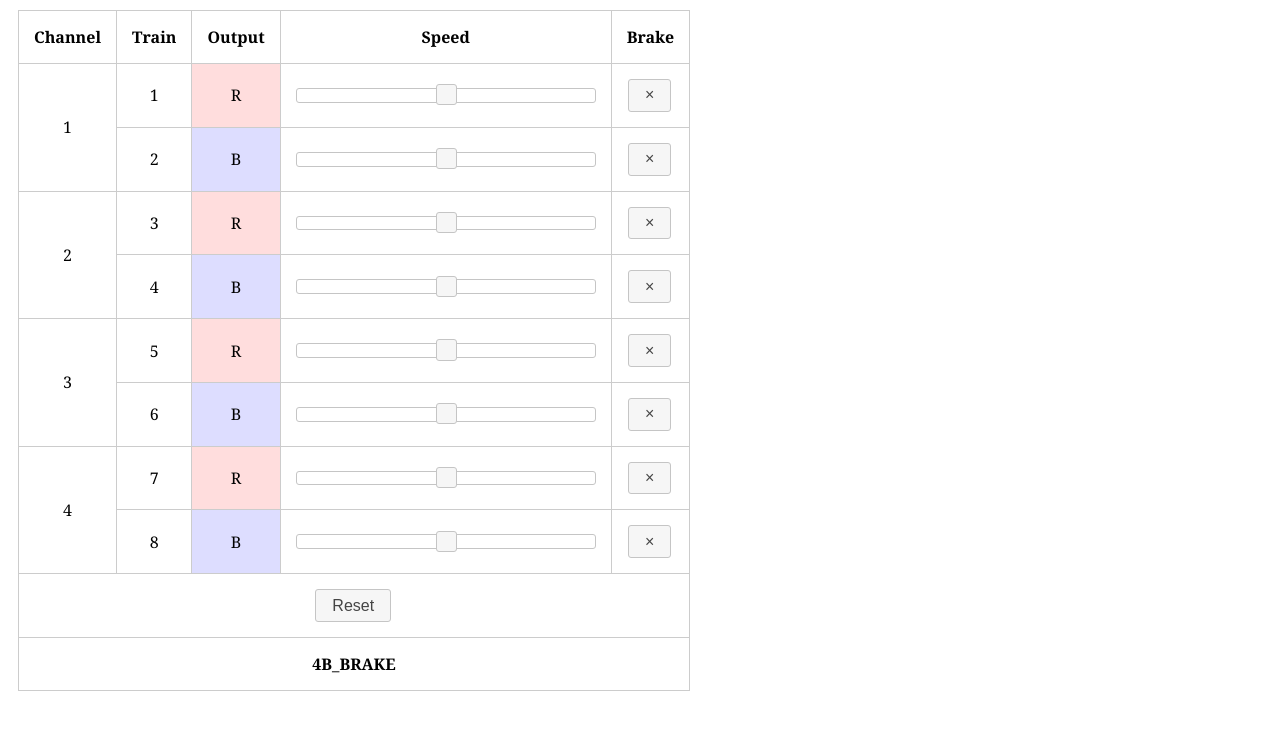
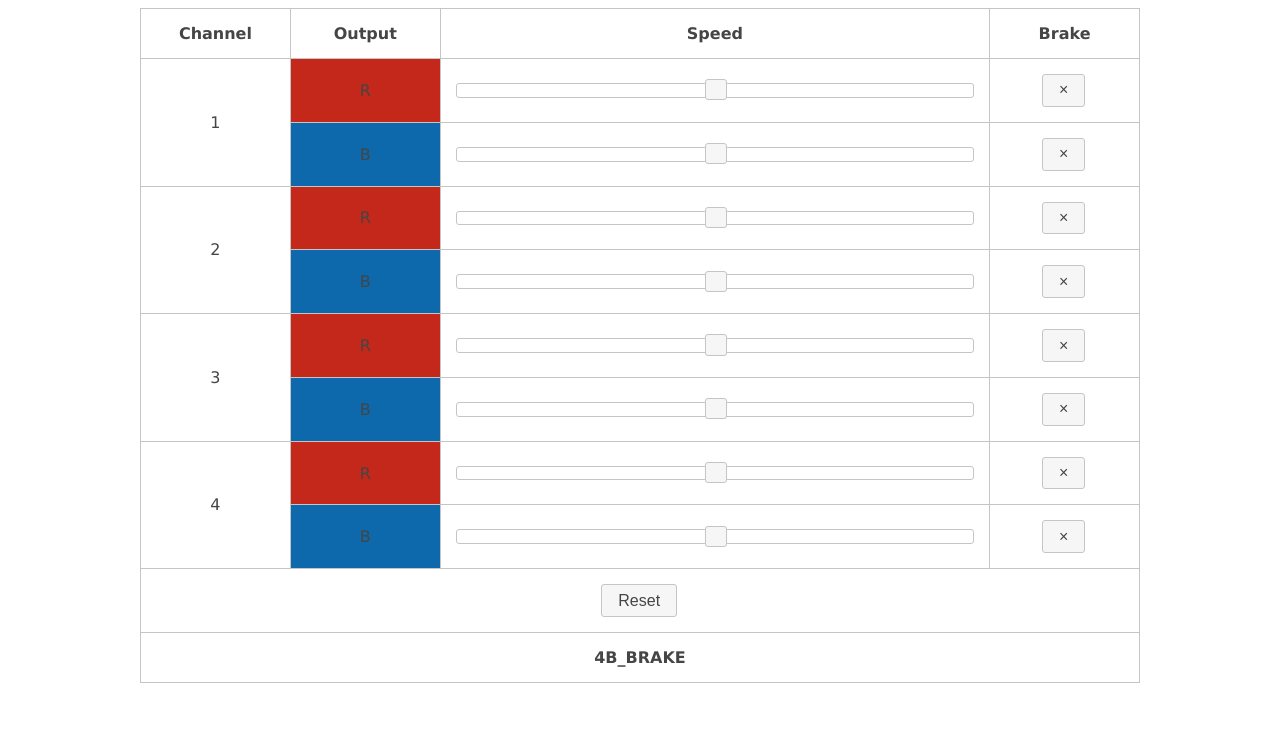
Before and after one commit to braek/legoirblaster, a Flask app: page / in a window 1280 px wide. Shown: the top 730 px of the page. Run offline with Flask 2, Linux system fonts and the light colour scheme; some libraries are stand-ins or nearby versions.

Commit message:
Improved layout

```diff
--- a/legotraincontroller/static/default.css
+++ b/legotraincontroller/static/default.css
@@ -1,16 +1,30 @@
 * {
-    font-family: Georgia;
+    font-family: Verdana;
     font-size: 1em;
+    color: #454545;
+}
+#page {
+    margin: 0 auto 0 auto;
+    max-width: 1000px;
+}
+.channel {
+    width: 15%;
+}
+.output {
+    width: 15%;
 }
 .speed {
-    width: 300px;
+    width: 55%;
+}
+.brake {
+    width: 15%;
 }
 table {
-    margin: 10px
+    width: 100%;
 }
 table, th, td {
     border-collapse: collapse;
-    border: 1px solid #ccc;
+    border: 1px solid #c5c5c5;
     cursor: default;
 }
 th, td {
@@ -18,8 +32,8 @@ th, td {
     text-align: center;
 }
 td.r {
-    background-color: #fdd;
+    background-color: #C4281B;
 }
 td.b {
-    background-color: #ddf;
+    background-color: #0D69AB;
 }
--- a/legotraincontroller/templates/index.html
+++ b/legotraincontroller/templates/index.html
@@ -48,11 +48,11 @@ $(function(){
 </script>
 </head>
 <body>
+<div id="page">
     <form action="/" method="get" onsubmit="return false">
         <table>
             <tr>
                 <th scope="col" class="channel">Channel</th>
-            <th scope="col" class="train">Train</th>
                 <th scope="col" class="output">Output</th>
                 <th scope="col" class="speed">Speed</th>
                 <th scope="col" class="brake">Brake</th>
@@ -62,7 +62,6 @@ $(function(){
                 {% if loop.index == 1 %}
                 <td rowspan="{{ outputs|length }}">{{ channel }}</td>
                 {% endif %}
-            <td>{{ channel * outputs|length - outputs|length + loop.index}}</td>
                 <td class="{{ output|lower }}">{{ output }}</td>
                 <td><div id="speed{{ channel * outputs|length - outputs|length + loop.index}}"></div></td>
                 <td><button class="ui-button ui-widget ui-corner-all" type="button" id="brake{{ channel * outputs|length - outputs|length + loop.index}}">&times;</button></td>
@@ -76,5 +75,6 @@ $(function(){
             </tr>
         </table>
     </form>
+</div>
 </body>
 </html>
```
Lines whose indentation alone changed are shown as unchanged.
